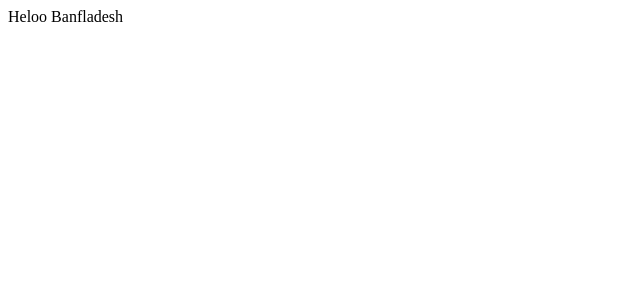
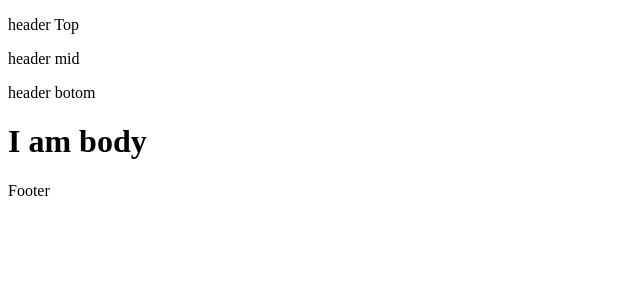
Before and after one commit to siam88/ecom_landing_page_demo, a React (Create React App) app: page / in a window 1280 px wide. Shown: the top 300 px of the page, without its empty margins (0-640 px from the left). Built offline with nearby package versions, Linux system fonts and the light colour scheme.

Commit message:
#2 fixes. Done creating structure

```diff
--- a/package.json
+++ b/package.json
@@ -8,7 +8,9 @@
     "@testing-library/user-event": "^12.8.3",
     "react": "^17.0.2",
     "react-dom": "^17.0.2",
+    "react-redux": "^7.2.4",
     "react-scripts": "4.0.3",
+    "redux": "^4.1.0",
     "web-vitals": "^1.1.2"
   },
   "scripts": {
--- a/src/App.js
+++ b/src/App.js
@@ -1,9 +1,10 @@
 
 import './App.css';
+import Layout from './hoc/layout/layout';
 
 function App() {
   return (
-   <div>Heloo Banfladesh</div>
+   <Layout><h1>I am body</h1></Layout>
   );
 }
 
--- /dev/null
+++ b/src/components/footer/Footer.jsx
@@ -0,0 +1,10 @@
+import React, { useEffect, useState } from 'react';
+
+
+const Footer=()=>{
+    return <>
+    <p>Footer</p>
+
+    </>
+}
+export default Footer
--- /dev/null
+++ b/src/components/header/Header.jsx
@@ -0,0 +1,13 @@
+import React, { useEffect, useState } from 'react';
+import HeaderBottom from './bottom/headerBottom';
+import HeaderTop from './top/headerTop';
+import HeaderMid from './mid/headerMid';
+
+const Header = () => {
+    return <>
+        <HeaderTop />
+        <HeaderMid />
+        <HeaderBottom />
+    </>
+}
+export default Header
--- /dev/null
+++ b/src/components/header/bottom/headerBottom.jsx
@@ -0,0 +1,9 @@
+import React, { useEffect, useState } from 'react';
+
+
+const HeaderBottom=()=>{
+    return <>
+    <p>header botom</p>
+    </>
+}
+export default HeaderBottom
--- /dev/null
+++ b/src/components/header/mid/headerMid.jsx
@@ -0,0 +1,10 @@
+import React, { useEffect, useState } from 'react';
+
+
+const HeaderMid=()=>{
+    return <>
+    <p>header mid</p>
+
+    </>
+}
+export default HeaderMid
--- /dev/null
+++ b/src/components/header/top/headerTop.jsx
@@ -0,0 +1,10 @@
+import React, { useEffect, useState } from 'react';
+
+
+const HeaderTop=()=>{
+    return <>
+    <p>header Top</p>
+
+    </>
+}
+export default HeaderTop
--- /dev/null
+++ b/src/hoc/layout/layout.jsx
@@ -0,0 +1,13 @@
+import React, { useEffect, useState } from 'react';
+import { useSelector, useDispatch } from "react-redux";
+import Footer from '../../components/footer/Footer';
+import Header from '../../components/header/Header';
+
+const Layout = (props) => {
+    return <>
+        <Header />
+        {props.children}
+        <Footer/>
+    </>
+}
+export default Layout
```
Also changed, not shown: 1 other file (tests, documents, lock files or other folders).
